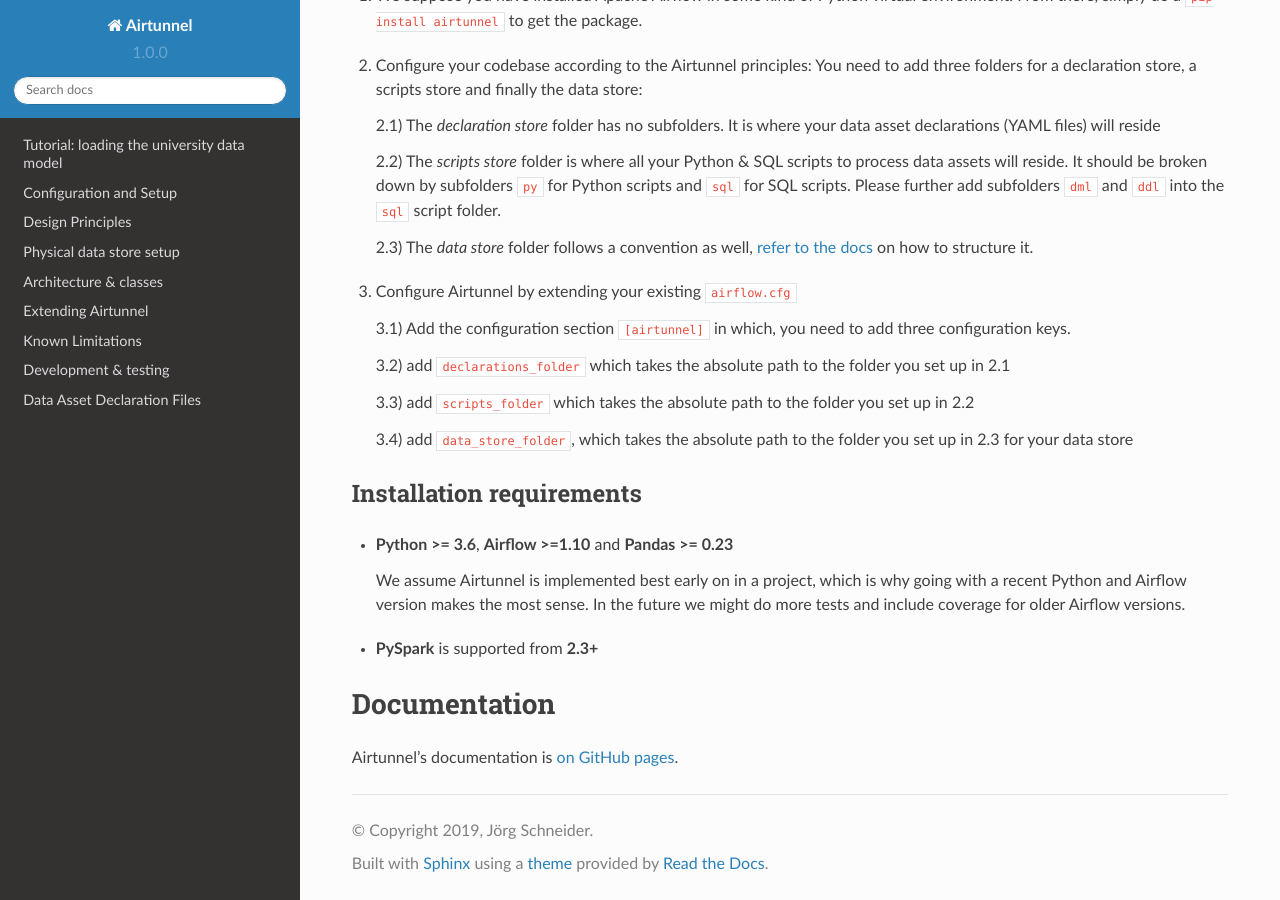
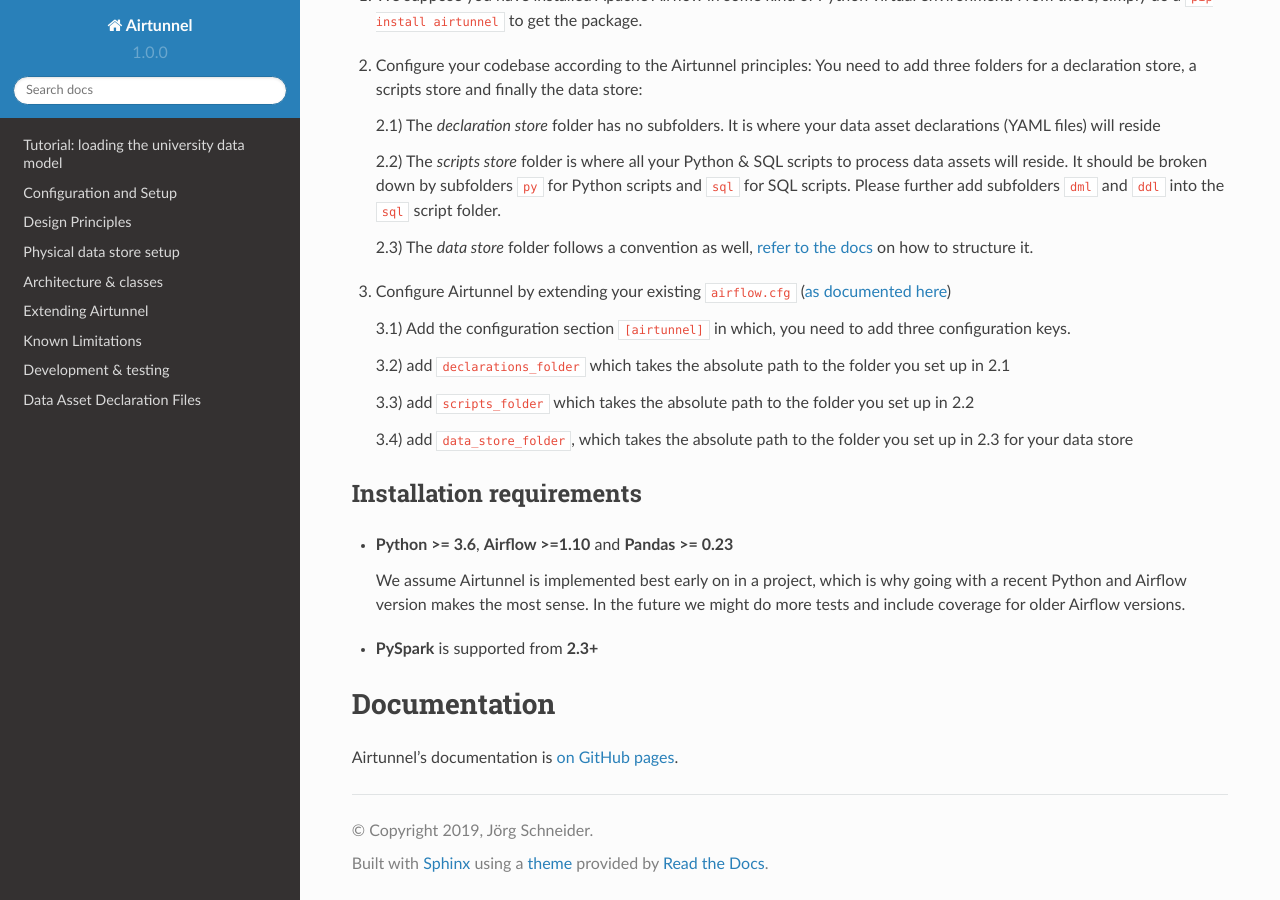
Before and after one commit to joerg-schneider/airtunnel, a Sphinx documentation site: the page built from docs/README.rst, in a window 1280 px wide and 900 px high, scrolled down 1102 px. Built offline with Sphinx 7.4.7 and the Read the Docs theme 2.0.0, drawn with Linux system fonts in a browser that asks for light colours; pages that are not in the unit, such as notebooks, are missing from menus.

Commit message:
add link to docs section for airflow.cfg

```diff
--- a/docs/README.rst
+++ b/docs/README.rst
@@ -55,7 +55,7 @@
 
    2.3) The *data store* folder follows a convention as well, `refer to the docs`_ on how to structure it.
 
-3) Configure Airtunnel by extending your existing ``airflow.cfg``
+3) Configure Airtunnel by extending your existing ``airflow.cfg`` (`as documented here`_)
 
    3.1) Add the configuration section ``[airtunnel]`` in which,
    you need to add three configuration keys.
@@ -91,6 +91,7 @@
 .. _on GitHub pages: https://joerg-schneider.github.io/airtunnel
 .. _demo project: https://github.com/joerg-schneider/airtunnel-demo
 .. _refer to the docs: https://joerg-schneider.github.io/airtunnel/data-store.html
+.. _as documented here: https://joerg-schneider.github.io/airtunnel/configuration.html
 
 .. |Build Status| image:: https://dev.azure.com/joerg4805/Airtunnel/_apis/build/status/joerg-schneider.airtunnel?branchName=master
    :target: https://dev.azure.com/joerg4805/Airtunnel/_build/latest?definitionId=1&branchName=master
```
